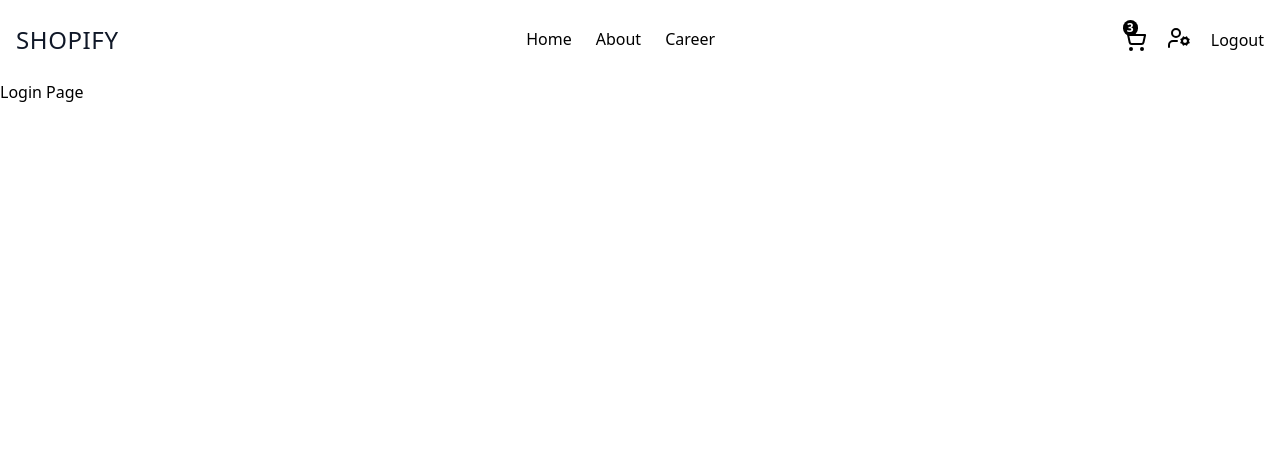
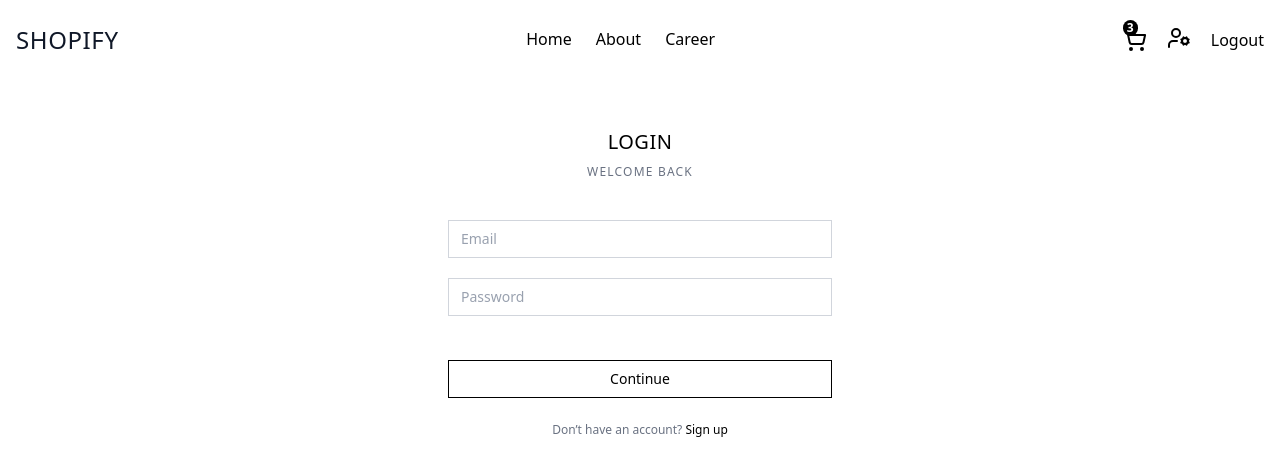
Before and after one commit to ShubhamKashyap45/mern-ecommerce-store, a React app in the folder E-commerce-store/frontend/: page /login in a window 1280 px wide. Shown: the top 476 px of the page. Built offline with nearby package versions, Linux system fonts and the light colour scheme; the HTML template or start-up script is replaced by a standard one.

Commit message:
implement login page

```diff
--- a/E-commerce-store/frontend/src/pages/LoginPage.jsx
+++ b/E-commerce-store/frontend/src/pages/LoginPage.jsx
@@ -1,11 +1,90 @@
-import React from 'react'
+import { useState } from "react"
+import { Link } from "react-router-dom"
+import { motion } from "framer-motion"
 
 const LoginPage = () => {
+  const loading = false;
+
+  const [email, setEmail] = useState("");
+  const [password, setPassword] = useState("");
+
+  const handleSubmit = (e) => {
+    e.preventDefault();
+    console.log("Login Data:", { email, password });
+  };
+
   return (
-    <div>
-      Login Page
+    <div className="flex flex-col justify-center bg-white py-12 sm:px-6 lg:px-8">
+
+      {/* Heading */}
+      <motion.div
+        className="sm:mx-auto sm:w-full sm:max-w-md"
+        initial={{ opacity: 0, y: -16 }}
+        animate={{ opacity: 1, y: 0 }}
+        transition={{ duration: 0.5 }}
+      >
+        <div className="text-center">
+          <h2 className="text-xl font-medium tracking-wide uppercase text-black">
+            Login
+          </h2>
+          <p className="mt-2 text-xs tracking-widest uppercase text-gray-500">
+            Welcome back
+          </p>
+        </div>
+      </motion.div>
+
+      {/* Form */}
+      <motion.div
+        className="mt-10 sm:mx-auto sm:w-full sm:max-w-sm"
+        initial={{ opacity: 0, y: 16 }}
+        animate={{ opacity: 1, y: 0 }}
+        transition={{ duration: 0.5, delay: 0.1 }}
+      >
+        <form onSubmit={handleSubmit} className="space-y-5">
+
+          <input
+            type="email"
+            required
+            value={email}
+            onChange={(e) => setEmail(e.target.value)}
+            placeholder="Email"
+            className="w-full border border-gray-300 px-3 py-2 text-sm
+            text-black placeholder-gray-400 bg-transparent
+            focus:outline-none focus:border-black"
+          />
+
+          <input
+            type="password"
+            required
+            value={password}
+            onChange={(e) => setPassword(e.target.value)}
+            placeholder="Password"
+            className="w-full border border-gray-300 px-3 py-2 text-sm
+            text-black placeholder-gray-400 bg-transparent
+            focus:outline-none focus:border-black"
+          />
+
+          <button
+            type="submit"
+            disabled={loading}
+            className="mt-6 w-full border border-black py-2 text-sm font-medium
+            text-black hover:bg-black hover:text-white transition
+            disabled:opacity-50"
+          >
+            {loading ? "Logging in..." : "Continue"}
+          </button>
+        </form>
+
+        {/* Footer */}
+        <p className="mt-6 text-center text-xs text-gray-500">
+          Don’t have an account?{" "}
+          <Link to="/signup" className="text-black hover:underline">
+            Sign up
+          </Link>
+        </p>
+      </motion.div>
     </div>
-  )
-}
+  );
+};
 
-export default LoginPage
+export default LoginPage;
```
